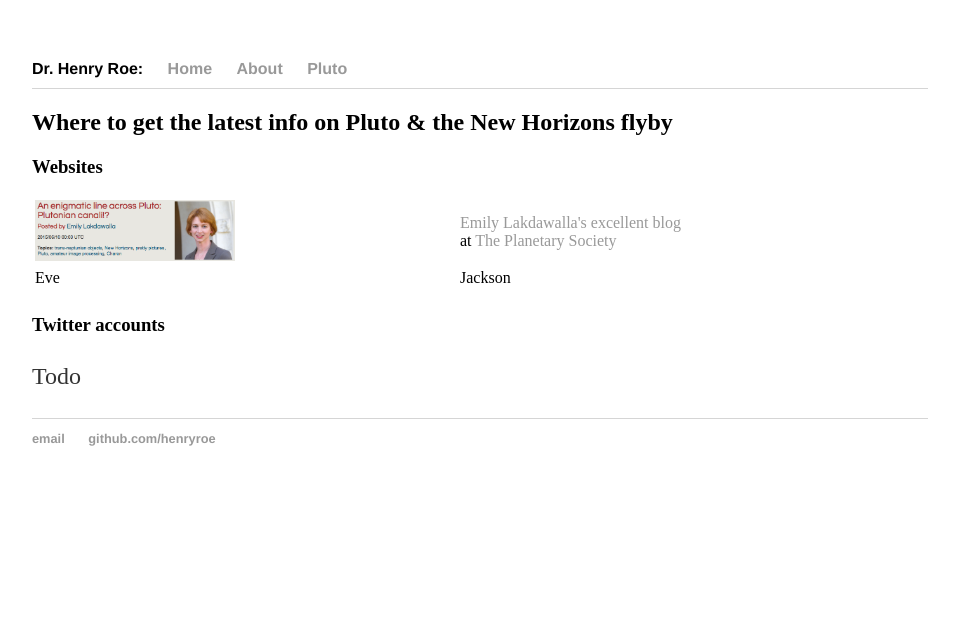
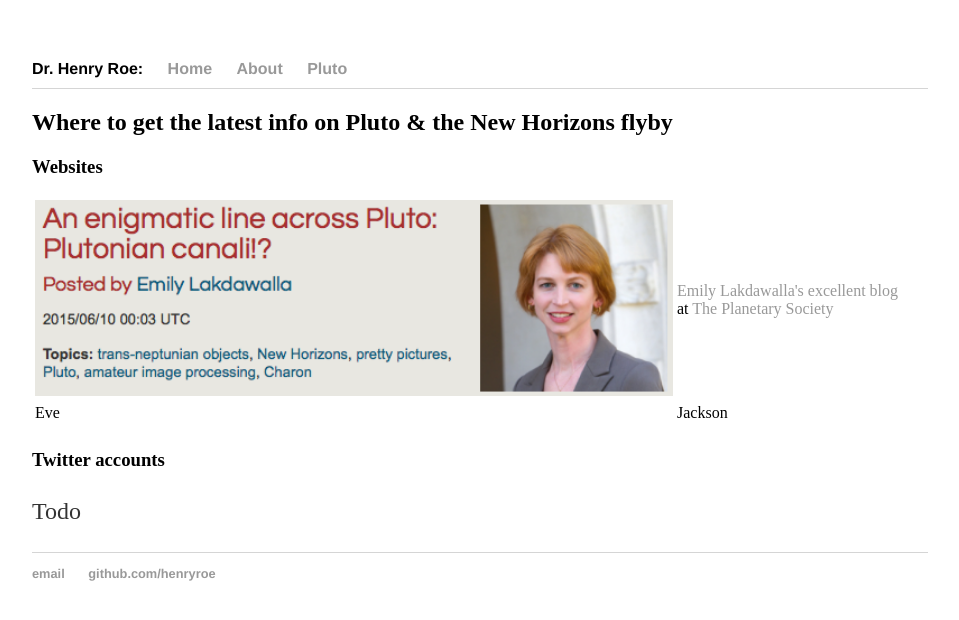
Before and after one commit to henryroe/henryroe.github.io, a Jekyll site: the page built from pluto/index.html, in a window 1280 px wide. Shown: the top 620 px of the page, without its empty margins (160-1119 px from the left). Built offline with Jekyll 4.4.1, drawn with Linux system fonts in a browser that asks for light colours.

Commit message:
Update index.html

```diff
--- a/pluto/index.html
+++ b/pluto/index.html
@@ -7,7 +7,7 @@
 	<h3>Websites</h3>
 	<table style="width:100%">
 	<tr>
-    		<td><a href="http://www.planetary.org/blogs/emily-lakdawalla/"><img src="emily-lakdawalla.png" style="width:200px"></a></td>
+    		<td><a href="http://www.planetary.org/blogs/emily-lakdawalla/"><img src="emily-lakdawalla.png" style="width:100%"></a></td>
     		<td><a href="http://www.planetary.org/blogs/emily-lakdawalla/">Emily Lakdawalla's excellent blog</a> </br> at
 	<a href="http://www.planetary.org">The Planetary Society</a></td>
   	</tr>
```
